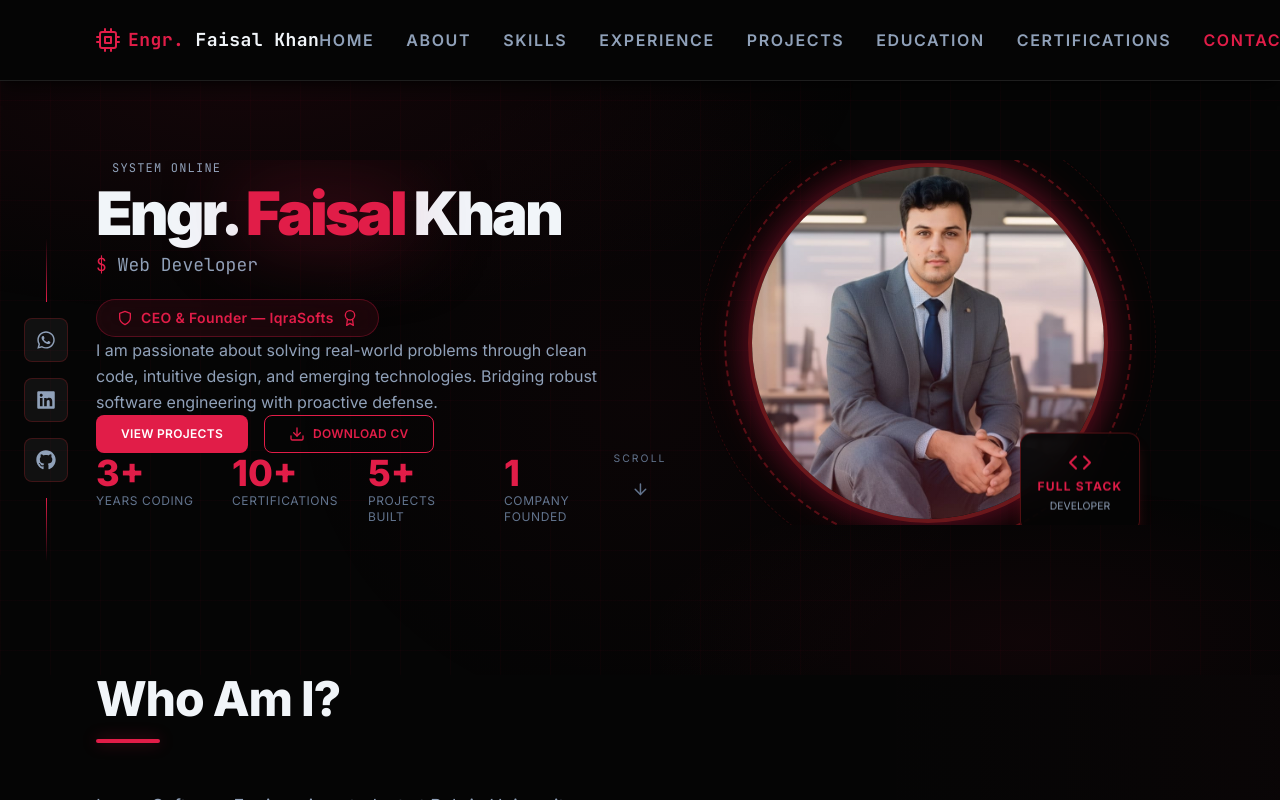
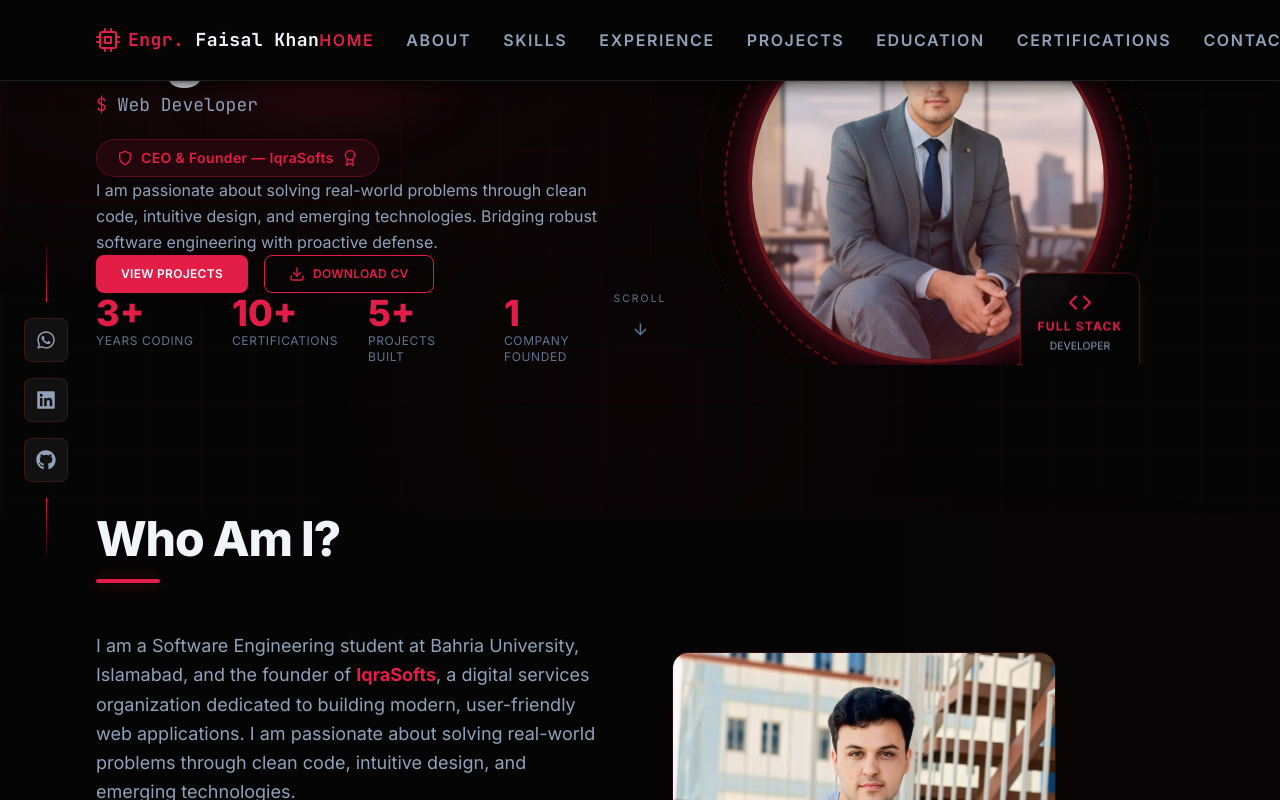
Before and after one commit to faisalkhancodes/ifaisalkhan-project, a React app: page / in a window 1280 px wide. Shown: the top 800 px of the page. Built offline with nearby package versions, Linux system fonts and the light colour scheme; the HTML template or start-up script is replaced by a standard one.

Commit message:
Finalized Navbar and Hero spacing with double-layer margins and padding

```diff
--- a/src/App.jsx
+++ b/src/App.jsx
@@ -34,8 +34,6 @@ function App() {
       <SocialSidebar />
 
       <main>
-        {/* Global Navbar Spacer - Increased to ensure clear visual separation */}
-        <div className="h-32 md:h-40" />
         <Hero />
         <div className="w-full h-[150px]" />
         <About />
--- a/src/components/Hero.jsx
+++ b/src/components/Hero.jsx
@@ -21,7 +21,7 @@ export default function Hero() {
   }, []);
 
   return (
-    <section id="home" className="relative z-10 overflow-hidden flex flex-col items-center justify-start pt-10 md:pt-20 pb-40 md:pb-60 h-auto">
+    <section id="home" className="relative z-10 overflow-hidden flex flex-col items-center justify-start mt-24 md:mt-32 pt-20 md:pt-32 pb-40 md:pb-60">
 
       {/* Scan line effect */}
       <div className="absolute inset-0 overflow-hidden pointer-events-none z-0">
```
